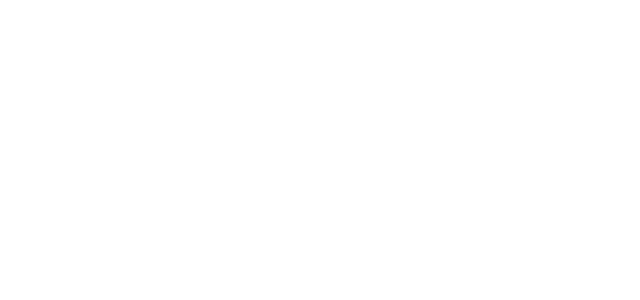
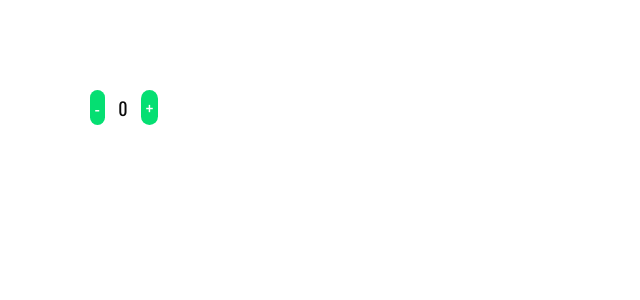
Before and after one commit to masdefry/frontend-web-development-39, a React (Vite) app in the folder intro-react/: page /use-state in a window 1280 px wide. Before the commit this address had no page. Shown: the top 300 px of the page, without its empty margins (0-640 px from the left). Built offline with nearby package versions, Linux system fonts and the light colour scheme.

Commit message:
day05: useState

```diff
--- a/intro-react/src/main.tsx
+++ b/intro-react/src/main.tsx
@@ -8,6 +8,7 @@ import { BrowserRouter, Route, Routes } from 'react-router-dom';
 import ResponsiveTailwindPage from './pages/responsive-tailwind';
 import TestimonialsPage from './pages/testimonials';
 import UseRefPage from './pages/use-ref';
+import UseStatePage from './pages/use-state';
 
 createRoot(document.getElementById('root')!).render(
   <StrictMode>
@@ -19,6 +20,7 @@ createRoot(document.getElementById('root')!).render(
         <Route path='/responsive-tailwind' element={<ResponsiveTailwindPage />} />
         <Route path='/testimonials' element={<TestimonialsPage />} />
         <Route path='/use-ref' element={<UseRefPage />} />
+        <Route path='/use-state' element={<UseStatePage />} />
         {/*
           <Route path='login'>
             <Route path='user' element={<LoginPage />} />
--- /dev/null
+++ b/intro-react/src/pages/use-state/index.tsx
@@ -0,0 +1,24 @@
+import { useState } from 'react';
+
+export default function UseStatePage() {
+  let [counter, setCounter] = useState<number>(0); // 0 -> 1 -> 2
+
+  const onAddQuantity = () => {
+    setCounter(counter + 1);
+  };
+
+  return (
+    <>
+      <div className='p-20 flex items-center gap-3'>
+        <button className='bg-green-400 text-white rounded-md p-1'>-</button>
+        <h2>{counter}</h2>
+        <button
+          onClick={onAddQuantity}
+          className='bg-green-400 text-white rounded-md p-1'
+        >
+          +
+        </button>
+      </div>
+    </>
+  );
+}
```
